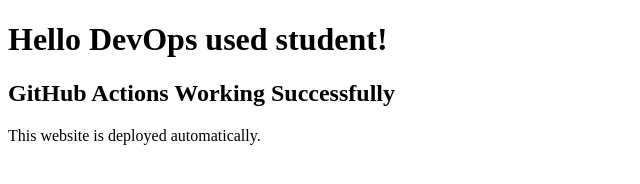
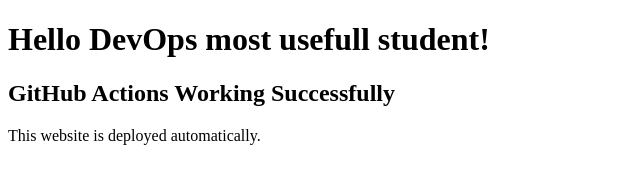
Before and after one commit to mohamadsathaharshad/python-devops-demo, a plain HTML site: page index.html in a window 1280 px wide. Shown: the whole page, without its empty margins (0-640 px from the left). Drawn offline with Linux system fonts and the light colour scheme.

Commit message:
change codes

```diff
--- a/index.html
+++ b/index.html
@@ -4,7 +4,7 @@
     <title>My First CI CD Project</title>
 </head>
 <body>
-    <h1>Hello DevOps used student!</h1>
+    <h1>Hello DevOps most usefull  student!</h1>
     <h2>GitHub Actions Working Successfully</h2>
     <p>This website is deployed automatically.</p>
 </body>
```
